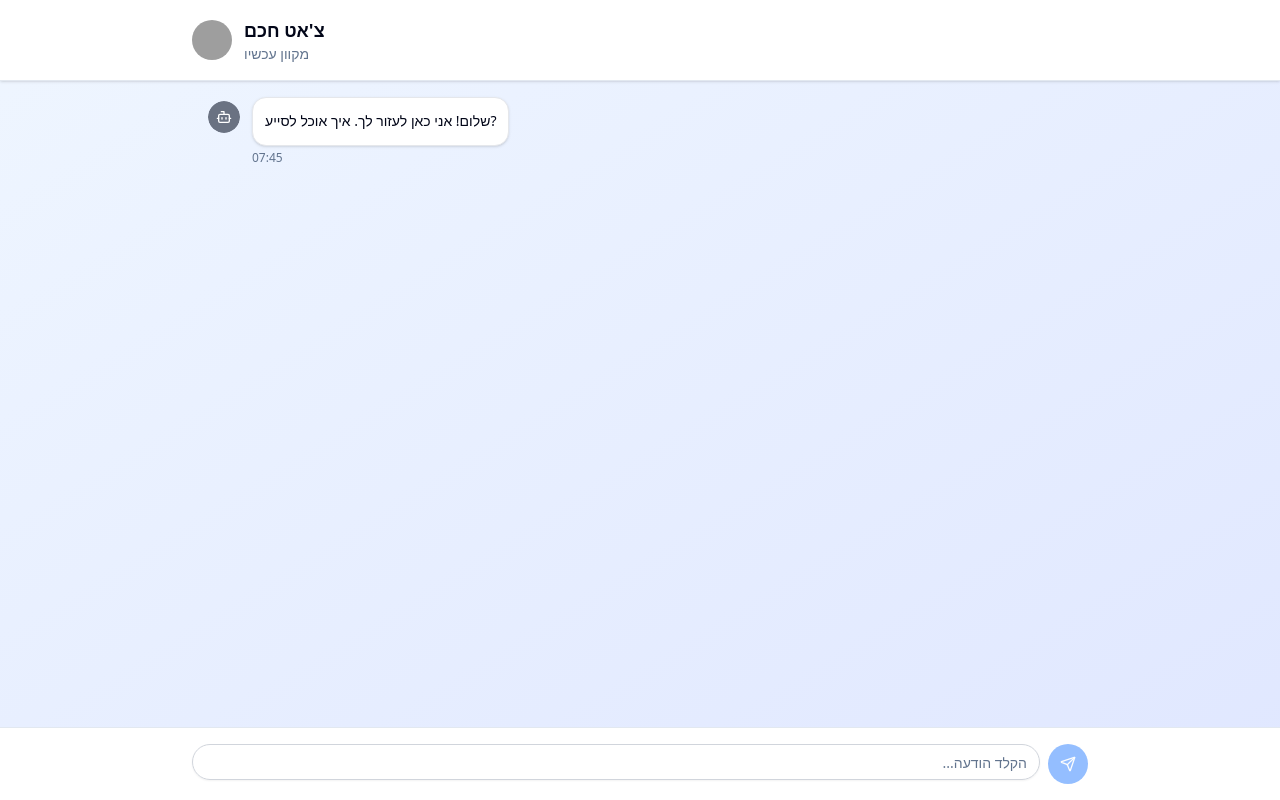
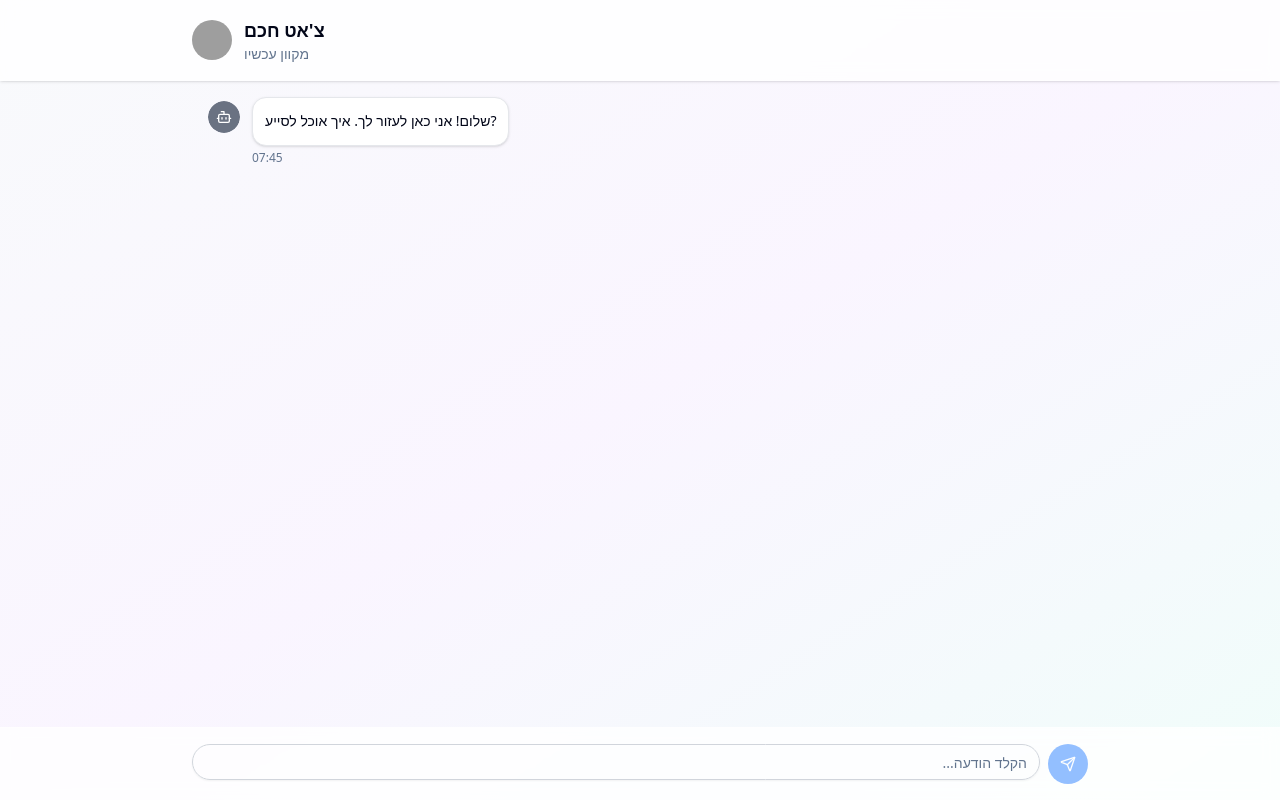
Before and after one commit to idangi-postil/compie-home-assignment, a React (Vite) app: page / in a window 1280 px wide. Built offline with nearby package versions, Linux system fonts and the light colour scheme; grey boxes are pictures that could not be loaded.

Commit message:
Change background color

```diff
--- a/src/App.tsx
+++ b/src/App.tsx
@@ -91,9 +91,9 @@ export default function ChatApp() {
   };
 
   return (
-    <div className="flex flex-col h-screen bg-gradient-to-br from-blue-50 to-indigo-100 dark:from-gray-900 dark:to-gray-800">
+    <div className="flex flex-col h-screen bg-gradient-to-br from-slate-50 via-purple-50 to-teal-50 dark:from-slate-900 dark:via-purple-900 dark:to-slate-800">
       {/* Header */}
-      <div className="bg-white dark:bg-gray-800 shadow-sm border-b p-4">
+      <div className="bg-white/80 backdrop-blur-sm dark:bg-gray-800/80 shadow-sm border-b border-white/20 p-4">
         <div className="flex items-center gap-3 max-w-4xl mx-auto">
           <Avatar className="h-10 w-10">
             <AvatarImage src="/placeholder.svg?height=40&width=40" />
@@ -186,7 +186,7 @@ export default function ChatApp() {
       </div>
 
       {/* Input Area */}
-      <div className="bg-white dark:bg-gray-800 border-t p-4">
+      <div className="bg-white/80 backdrop-blur-sm dark:bg-gray-800/80 border-t border-white/20 p-4">
         <div className="flex gap-2 max-w-4xl mx-auto">
           <Input
             value={inputValue}
```
Also changed, not shown: 1 other file (tests, documents, lock files or other folders).
